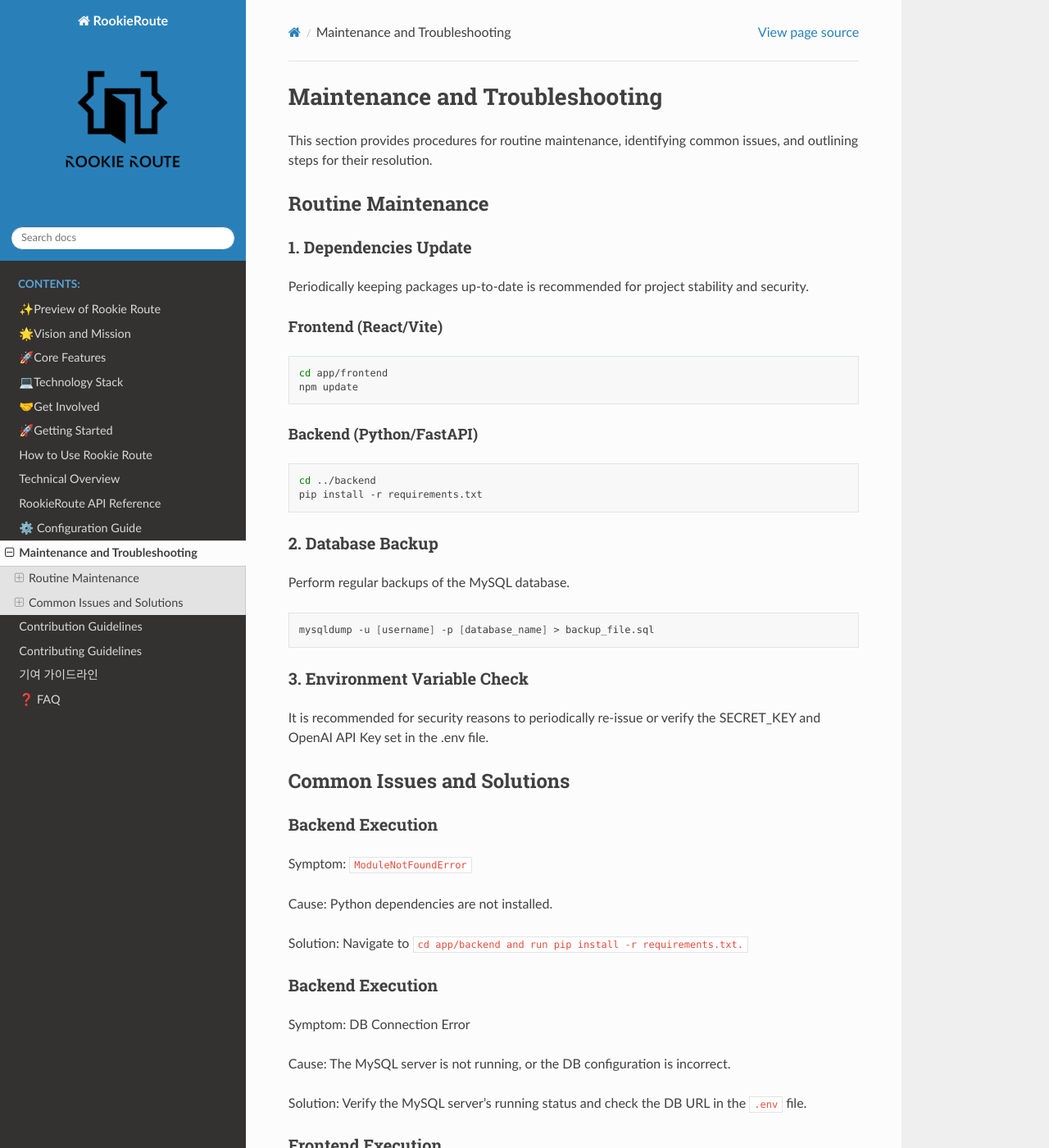
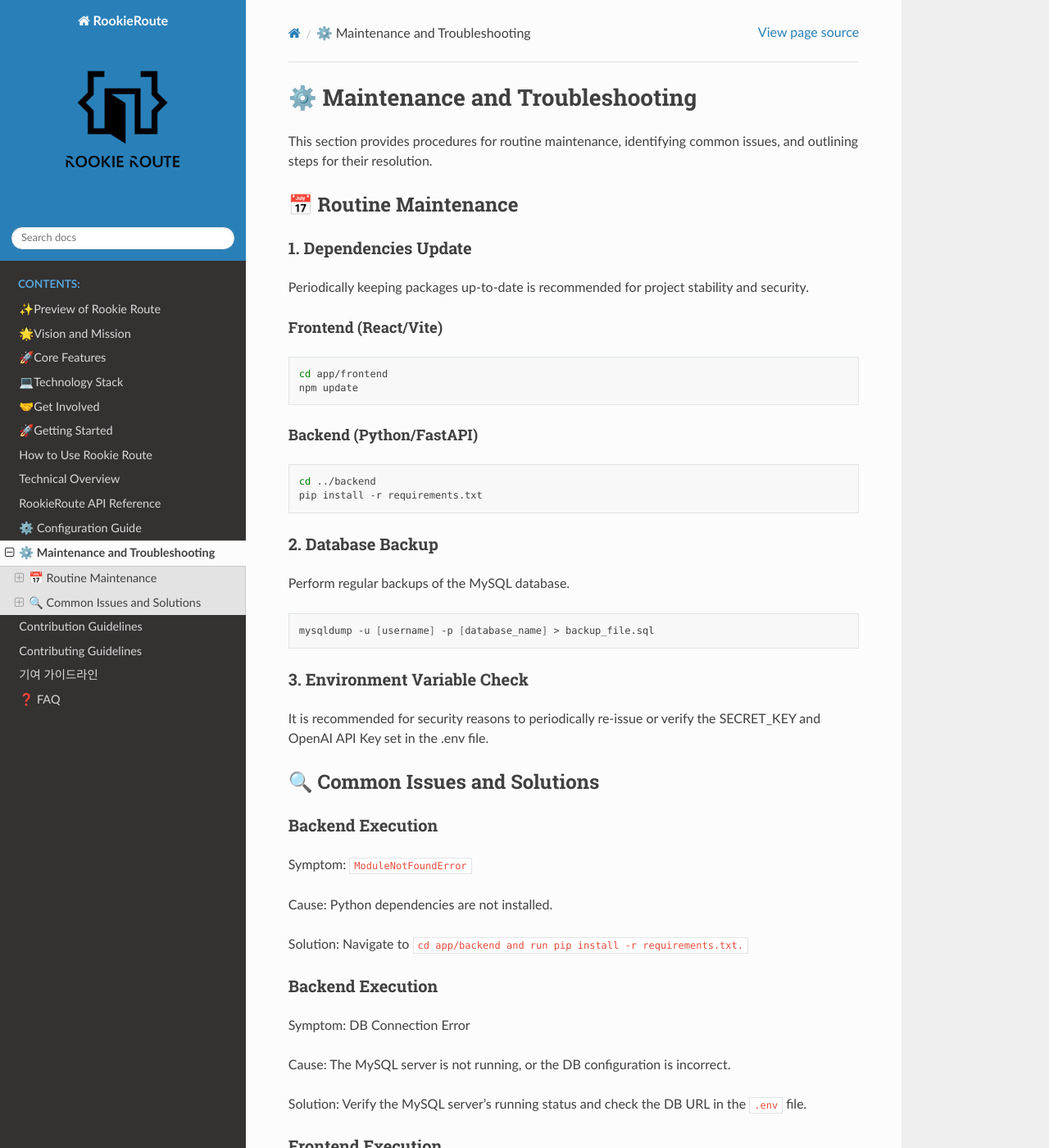
Before and after one commit to rookie-route/rookie-route-repository, a Sphinx documentation site: the page built from docs/source/maintenance.md, in a window 1280 px wide and 1400 px high. Shown: the whole window at 82% size. Built offline with Sphinx 7.4.7 and the Read the Docs theme 3.1.0, drawn with Linux system fonts in a browser that asks for light colours; pages that are not in the unit, such as notebooks, are missing from menus.

```diff
--- a/docs/source/maintenance.md
+++ b/docs/source/maintenance.md
@@ -1,8 +1,8 @@
-# Maintenance and Troubleshooting
+# ⚙️ Maintenance and Troubleshooting
 
 This section provides procedures for routine maintenance, identifying common issues, and outlining steps for their resolution.
 
-## Routine Maintenance
+## 📅 Routine Maintenance
 ### 1. Dependencies Update
 Periodically keeping packages up-to-date is recommended for project stability and security.
 
@@ -28,7 +28,7 @@ mysqldump -u [username] -p [database_name] > backup_file.sql
 ### 3. Environment Variable Check
 It is recommended for security reasons to periodically re-issue or verify the SECRET_KEY and OpenAI API Key set in the .env file.
 
-## Common Issues and Solutions
+## 🔍 Common Issues and Solutions
 ### Backend Execution
 Symptom: `ModuleNotFoundError`
 
```
